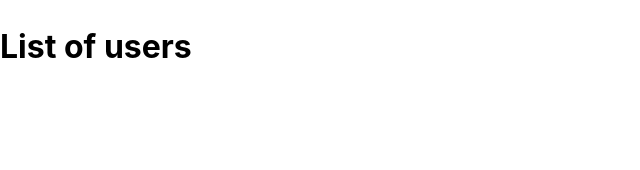
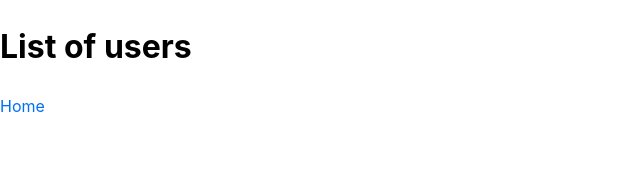
Before and after one commit to JoeMakuta/Next-Blog-App, a Next.js app: page /users in a window 1280 px wide. Shown: the top 170 px of the page, without its empty margins (0-640 px from the left). Built offline with nearby package versions, Linux system fonts and the light colour scheme.

Commit message:
Feat : Add home link to users page

```diff
--- a/src/pages/users/index.jsx
+++ b/src/pages/users/index.jsx
@@ -1,5 +1,10 @@
+import Link from "next/link"
+
 const UsersList  = () => {
-   return <h1>List of users</h1>
+   return <div>
+      <h1>List of users</h1>
+      <Link href="/" >Home</Link>
+   </div>
 }
 
 export default UsersList
```
Also changed, not shown: jsconfig.json (added, +8 -0 lines), 1 other file (tests, documents, lock files or other folders).
